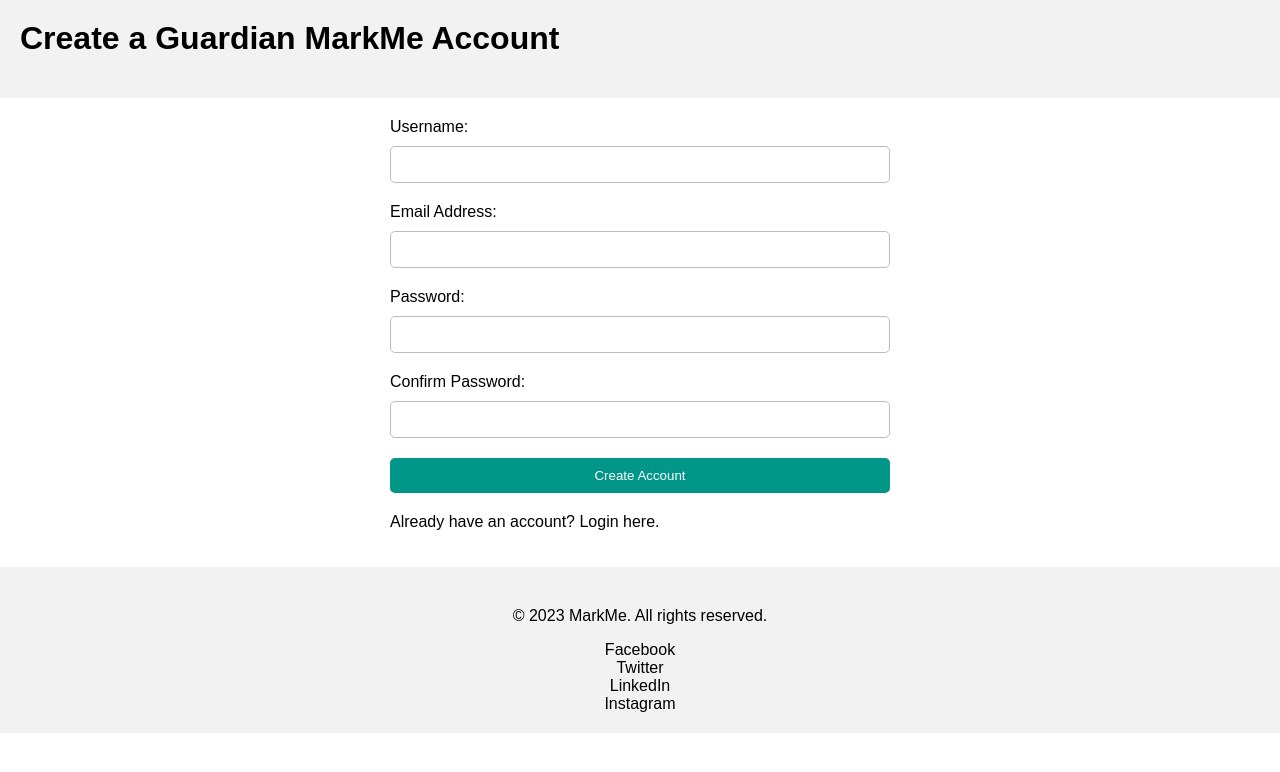
After one commit to Nworah-Gabriel/MarkMe, a Django app: page /GuardianSignUp in a window 1280 px wide. The commit adds this page. Shown: the top 772 px of the page. Run offline with Django 4.2, Linux system fonts and the light colour scheme; some libraries are stand-ins or nearby versions.

Commit message:
Created forms, login views and GuardianSignUp view

```diff
--- a/MarkMe_Backend/MarkMeApp/form.py
+++ b/MarkMe_Backend/MarkMeApp/form.py
@@ -11,8 +11,8 @@
     username = forms.CharField(max_length=200)
     first_name = forms.CharField(max_length=100)
     last_name = forms.CharField(max_length=100)
-    institutions = models.CharField(max_length=500)
-    password = models.CharField(max_length=50)
+    institutions = forms.CharField(max_length=500)
+    password = forms.CharField(max_length=50)
 
 
 class StudentsForm(forms.Form):
@@ -20,37 +20,44 @@
     A form class created for the students
     """
 
-    username = models.CharField(max_length=200)
+    username = forms.CharField(max_length=200)
     first_name = forms.CharField(max_length=100)
     last_name = forms.CharField(max_length=100)
     institutions = forms.CharField(max_length=200)
     password = forms.CharField(max_length=50)
 
 
-class Guardians(forms.Form):
+class GuardiansForm(forms.Form):
     """
     A form class created for the guardians
     """
 
-    username = models.CharField(max_length=200)
-    first_name = forms.CharField(max_length=100)
-    last_name = forms.CharField(max_length=100)
+    username = forms.CharField(max_length=200)
+    email_address = forms.CharField(max_length=100)
     password = forms.CharField(max_length=50)
 
 
-class Courses(forms.Form):
+class CoursesForm(forms.Form):
     """
     A form class created for storing registering courses
     """
 
-    name = models.CharField(max_length=200)
-    course_code = models.CharField(null=True, blank=True, max_length=20)
+    name = forms.CharField(max_length=200)
+    course_code = forms.CharField(max_length=20)
 
 
-class Institutions(forms.Form):
+class InstitutionsForm(forms.Form):
     """
     A form class created for registering institutions
     """
 
-    name = models.CharField(max_length=500)
-    Type = models.CharField(max_length=100, choices=choice)
+    name = forms.CharField(max_length=500)
+    Type = forms.CharField(max_length=100)
+
+class loginForm(forms.Form):
+    """
+    A form class created for logging in users
+    """
+
+    username = forms.CharField(max_length=50)
+    password = forms.CharField(max_length=30)
--- /dev/null
+++ b/MarkMe_Backend/MarkMeApp/static/css/signup.css
@@ -0,0 +1,80 @@
+/* Default Styles */
+
+body {
+    margin: 0;
+    padding: 0;
+    font-family: Arial, sans-serif;
+}
+
+h1, h2, h3 {
+    margin-top: 0;
+}
+
+a {
+    color: #000;
+    text-decoration: none;
+}
+
+ul {
+    list-style: none;
+    padding: 0;
+    margin: 0;
+}
+
+/* Signup Page Styles */
+
+header {
+    background-color: #f2f2f2;
+    padding: 20px;
+}
+
+main {
+    max-width: 500px;
+    margin: 0 auto;
+    padding: 20px;
+}
+
+form {
+    display: flex;
+    flex-direction: column;
+}
+
+label {
+    margin-bottom: 10px;
+}
+
+input[type="text"], input[type="email"], input[type="password"] {
+    padding: 10px;
+    border: none;
+    border: 1px solid rgb(188, 188, 188);
+    border-radius: 5px;
+    margin-bottom: 20px;
+}
+
+input[type="text"]:focus, input[type="email"]:focus, input[type="password"]:focus{
+border:1px solid #00796b;
+outline: none;
+}
+
+input[type="submit"] {
+    background-color: #009688;
+    color: #fff;
+    padding: 10px;
+    border: none;
+    border-radius: 5px;
+    cursor: pointer;
+}
+
+input[type="submit"]:hover {
+    background-color: #00796b;
+}
+
+p {
+    margin-top: 20px;
+}
+
+footer {
+    background-color: #f2f2f2;
+    padding: 20px;
+    text-align: center;
+}
--- /dev/null
+++ b/MarkMe_Backend/MarkMeApp/templates/GuardiansSignUp.html
@@ -0,0 +1,47 @@
+<!DOCTYPE html>
+<html lang="en">
+<head>
+    <meta charset="UTF-8">
+    <meta name="viewport" content="width=device-width, initial-scale=1.0">
+    <title>Signup - MarkMe</title>
+    <link rel="stylesheet" href="../static/css/signup.css">
+</head>
+<body>
+    <header>
+        <h1>Create a Guardian MarkMe Account</h1>
+    </header>
+
+    <main>
+        <form method="POST">
+            {% csrf_token %}
+            {% load widget_tweaks %}
+
+            <label for="lastname">Username:</label>
+            {% render_field user.username id="name" type="text" %}
+
+            <label for="email">Email Address:</label>
+            {% render_field user.email_address id="email" type="email" %}
+
+            <label for="password">Password:</label>
+            {% render_field user.password id="password" type="password" %}
+
+            <label for="confirm_password">Confirm Password:</label>
+            <input type="password" id="confirm_password" name="confirm_password" required>
+
+            <input type="submit" value="Create Account">
+        </form>
+
+        <p>Already have an account? <a href="login.html">Login here.</a></p>
+    </main>
+
+    <footer>
+        <p>&copy; 2023 MarkMe. All rights reserved.</p>
+        <ul>
+            <li><a href="#">Facebook</a></li>
+            <li><a href="#">Twitter</a></li>
+            <li><a href="#">LinkedIn</a></li>
+            <li><a href="#">Instagram</a></li>
+        </ul>
+    </footer>
+</body>
+</html>
--- a/MarkMe_Backend/MarkMeApp/templates/index.html
+++ b/MarkMe_Backend/MarkMeApp/templates/dashboard.html
@@ -15,7 +15,7 @@
   <a href="attendance"class="icon-a"><i class="fa fa-list icons"></i> &nbsp;&nbsp;Attendance</a>
   <a href="#"class="icon-a"><i class="fa fa-flag icons"></i> &nbsp;&nbsp;Report</a>
   <a href="#"class="icon-a"><i class="fa fa-cog icons"></i> &nbsp;&nbsp;Settings</a>
-  <a href="#"class="icon-a"><i class="fa fa-sign-out icons"></i> &nbsp;&nbsp;Logout</a>
+  <a href="logout"class="icon-a"><i class="fa fa-sign-out icons"></i> &nbsp;&nbsp;Logout</a>
 </div>
 <div id="main">
 
@@ -29,7 +29,7 @@
 	<div class="profile">
 
 		<img src="../static/images/user.png" class="pro-img" />
-		<p>Leomanuel Ola<span>Sofware Engineer</span></p>
+		<p>{{ user }}<span>{{ user.unique_id }}</span></p>
 	</div>
 </div>
 	<div class="clearfix"></div>
--- a/MarkMe_Backend/MarkMeApp/urls.py
+++ b/MarkMe_Backend/MarkMeApp/urls.py
@@ -1,8 +1,13 @@
 from django.contrib import admin
 from django.urls import path
-from .views import dashboard, attendance
+from .views import dashboard, attendance, StudentSignUp, InstructorSignUp, GuardianSignUp, loginView, logoutView
 
 urlpatterns = [
-    path('dashboard', dashboard),
-    path('attendance', attendance)
+    path('dashboard', dashboard.as_view(), name="dashboard"),
+    path('attendance', attendance),
+    path('StudentSignUp', StudentSignUp),
+    path('InstructorSignUp', InstructorSignUp),
+    path('GuardianSignUp', GuardianSignUp),
+    path('login', loginView.as_view(), name="login"),
+    path('logout', logoutView.as_view(), name="logout")
 ]
--- a/MarkMe_Backend/MarkMeApp/views.py
+++ b/MarkMe_Backend/MarkMeApp/views.py
@@ -1,10 +1,116 @@
-from django.shortcuts import render
-
+from django.shortcuts import render, HttpResponse, HttpResponseRedirect
+from django.contrib.auth import authenticate
+from .form import loginForm, GuardiansForm, StudentsForm, InstructorsForm, InstitutionsForm, CoursesForm
+from django.contrib.auth import login, logout
+from django.views import View
+from django.contrib.auth.models import AnonymousUser
+from django.contrib.auth.mixins import LoginRequiredMixin
+from .models import Guardians, Instructors, Students, Institutions, Courses, Attendance
 # Create your views here.
 
-def dashboard(request):
-    return render(request, "index.html")
+# def dashboard(request):
+#     return render(request, "index.html")
 
 
 def attendance(request):
     return render(request, "attendance.html")
+
+
+
+#--USER SIGNUP AND LOGIN VIEWS ARE CREATED BELOW--#
+def StudentSignUp(request):
+    """
+    A functional based view for student signup form
+    """
+
+    return render(request, "StudentSignUp.html")
+
+
+def InstructorSignUp(request):
+    """
+    A functional based view for instructor signup form
+    """
+
+    return render(request, "InstructorSignUp.html")
+
+
+def GuardianSignUp(request):
+    """
+    A functional based view for guardian signup form
+    """
+    form = GuardiansForm(request.POST)
+
+    if request.method == 'POST':
+        if form.is_valid():
+            username = form.cleaned_data["username"]
+            password = form.cleaned_data["password"]
+            email = form.cleaned_data["email_address"]
+
+            guardian = Guardians(
+                username=username,
+                password=password,
+                email=email,
+            )
+            guardian.save()
+            return HttpResponseRedirect('login')
+    return render(request, "GuardiansSignUp.html", {"user": form})
+
+class loginView(View):
+    """A class that handles the login view"""
+    form_class = loginForm
+
+    def __init__(self, *args, **kwargs):
+        super().__init__(*args, **kwargs)
+
+
+    def get(self, request, *args, **kwargs):
+        """A function for logging in"""
+        form = self.form_class()
+        return render(request, 'login.html', {'login':form})
+
+    def post(self, request, *args, **kwargs):
+        form = self.form_class(data=request.POST)
+
+        if form.is_valid():
+            username = form.cleaned_data['username']
+            password = form.cleaned_data['password']
+
+            user = authenticate(request, username=username, password=password)
+            if user is not None:
+                login(request, user)
+                return HttpResponseRedirect("dashboard")
+            else:
+                return render(request, 'login.html', {'login':form, 'error':'Invalid details'})
+        else:
+            return HttpResponse('The form is not valid')
+
+
+class dashboard(LoginRequiredMixin, View):
+    """A class that handles the protected view"""
+
+    login_url = "login"
+    redirect_field_name = "redirected"
+    permission_denied_message = "You're not an authenticated user"
+
+    def get(self, request, *args, **kwargs):
+        """A function for getting protected information"""
+
+        user = request.user
+
+        if isinstance(user, AnonymousUser):
+            return HttpResponse("You cannot access this view")
+        else:
+            return render(request, "dashboard.html", {"user":user})
+
+
+class logoutView(View):
+    """A class that handles the logout view"""
+
+    def get(self, request, *args, **kwargs):
+        """A function for logging out"""
+        user = request.user
+        if isinstance(user, AnonymousUser):
+            return HttpResponse('You\'re not logged in!!!')
+        else:
+            logout(request)
+            return HttpResponseRedirect("login")
--- a/MarkMe_Backend/MarkMe_Backend/settings.py
+++ b/MarkMe_Backend/MarkMe_Backend/settings.py
@@ -32,6 +32,7 @@
 
 INSTALLED_APPS = [
     'MarkMeApp',
+    'widget_tweaks',
     'django.contrib.admin',
     'django.contrib.auth',
     'django.contrib.contenttypes',
```
Also changed, not shown: MarkMe_Backend/MarkMeApp/templates/InstructorSignUp.html (added, +53 -0 lines), MarkMe_Backend/MarkMeApp/templates/StudentSignUp.html (added, +53 -0 lines), MarkMe_Backend/MarkMeApp/templates/login.html (added, +49 -0 lines), MarkMe_Backend/MarkMeApp/migrations/0009_alter_attendance_date_signed_and_more.py (added), MarkMe_Backend/db.sqlite3.
